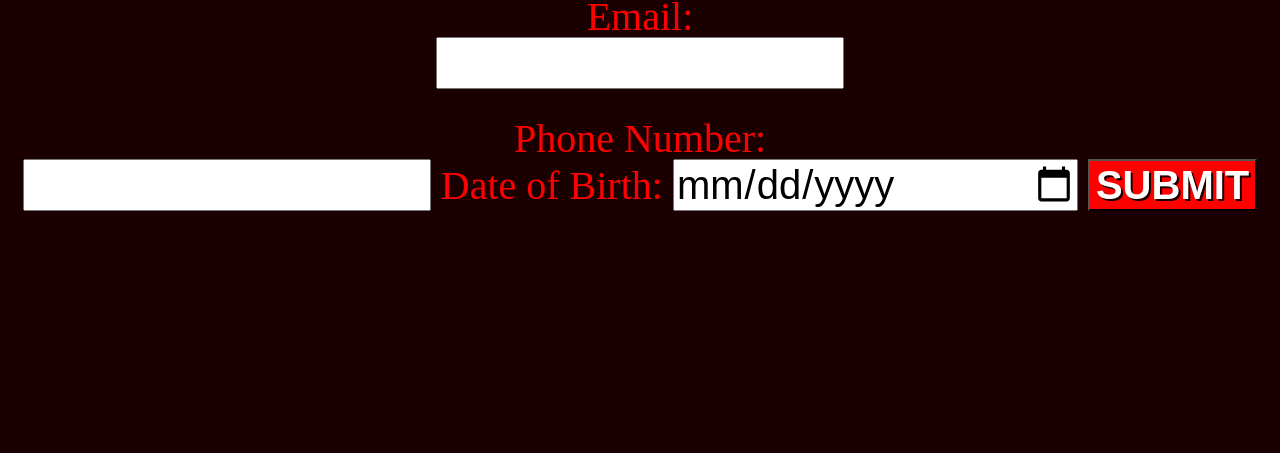
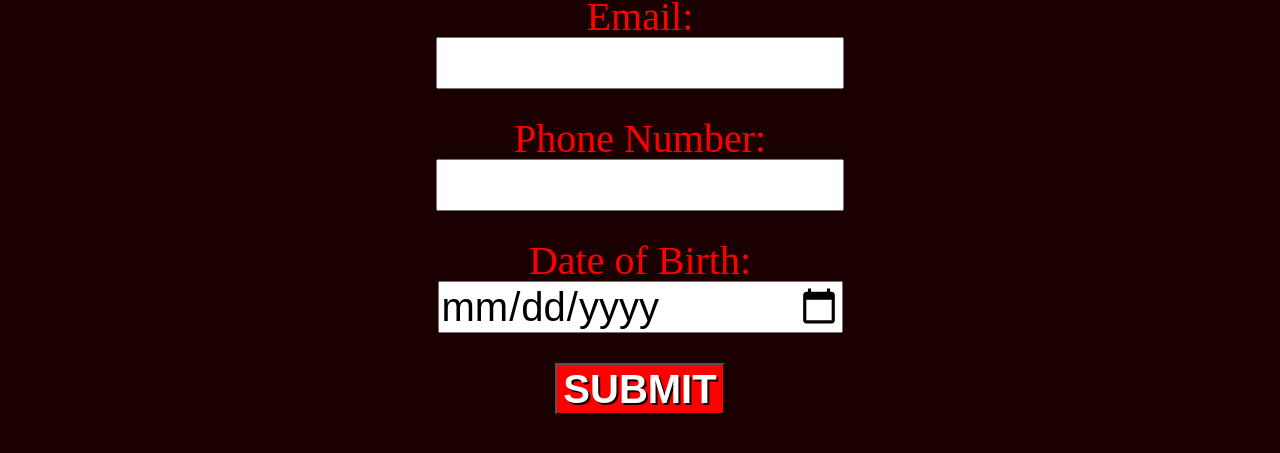
Before and after one commit to dstaneckiOrganization/project1, a plain HTML site: page index.html in a window 1280 px wide. Shown: the part 213-666 px from the top of the page. Drawn offline with Linux system fonts and the light colour scheme.

Commit message:
Add files via upload
Updated HTML code to reflect formatting changes in following screen.css update

```diff
--- a/index.html
+++ b/index.html
@@ -16,9 +16,8 @@
 	  <input type="email" id="email" name="email"><br>
 	  <label for="phone">Phone Number:</label><br>
 	  <input type="tel" id="phone" name="phone" pattern="[0-9]{3}-[0-9]{3}-[0-9]{4}">
-
-	  <label for="birthday">Date of Birth:</label>
-	  <input type="date" id="birthday" name="birthday">
+	  <div class = "linebreak"><label for="birthday">Date of Birth:</label></div>
+	  <div class = "linebreak"><input type="date" id="birthday" name="birthday"></div>
 	  <button class="button button1" onclick="displayMessage()">SUBMIT</button>
     </form>
   </body>
```
